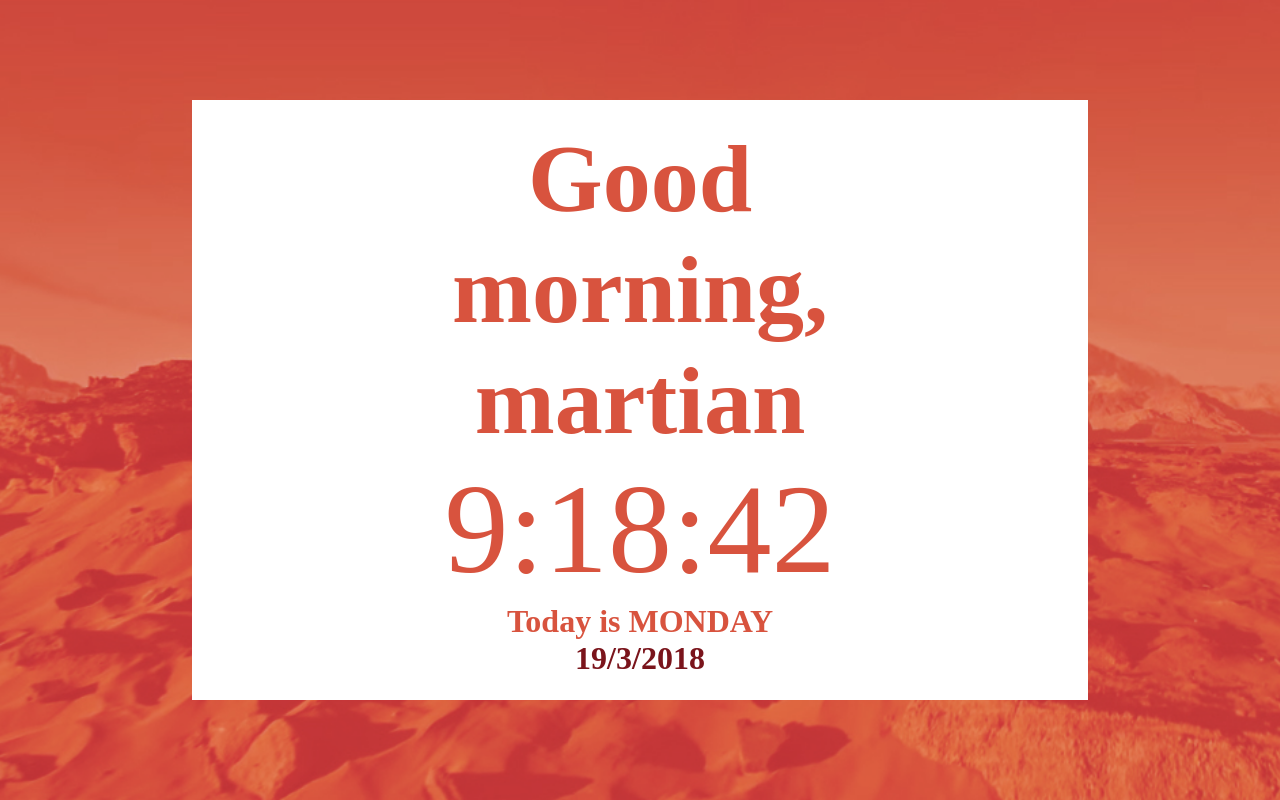
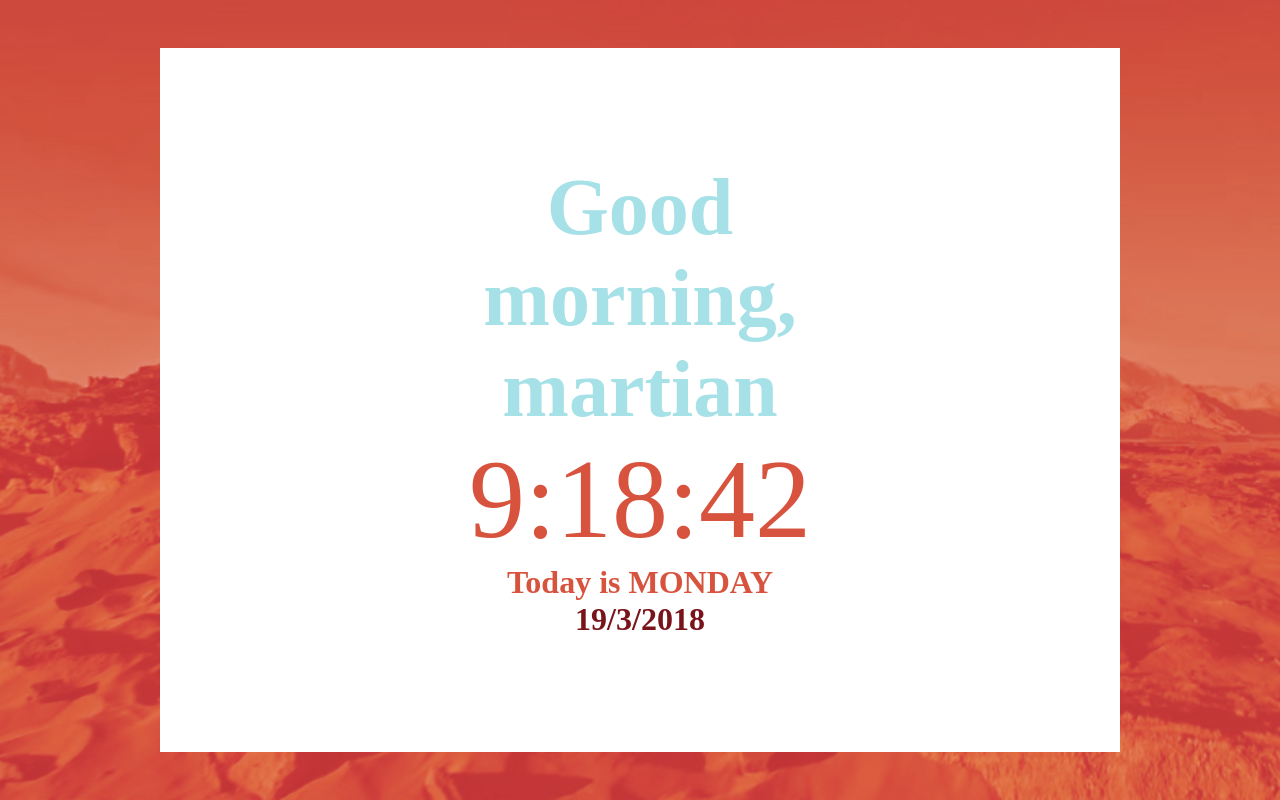
Before and after one commit to thesecretgoldfish/Challenge2---Alaa-Fouad, a plain HTML site: page index.html in a window 1280 px wide. Drawn offline with nearby package versions, Linux system fonts and the light colour scheme.

Commit message:
Corrected some font-size mistakes.

```diff
--- a/index.html
+++ b/index.html
@@ -9,13 +9,12 @@
 </head>
 <body class="body">
   <main>
-    <h1>Good <br> <span id="greeting"></span>,</br> martian</h1>
+    <h1 id="message">Good <br> <span id="greeting"></span>,</br> martian</h1>
     <section id="digitalClock"></section>
     <h2>Today is <span id="dag"></span></br> <span id="datum"></span>
 
   </main>
 
-
   <script src="https://cdnjs.cloudflare.com/ajax/libs/gsap/1.20.4/TweenMax.min.js"></script>
   <script type="text/javascript" src="script.js"></script>
 </body>
--- a/script.js
+++ b/script.js
@@ -17,7 +17,7 @@ setInterval(showTime,1000);
 function showMessage(hours) {
   console.log(hours);
 
-  if (hours > 6 && hours < 12) {
+  if (hours > 5 && hours < 12) {
     document.getElementById("greeting").innerText = "morning";
     document.getElementById("greeting").textContent = "morning";
     document.body.style.backgroundImage = "url(martian2.jpg)";
@@ -60,4 +60,5 @@ showDatum(); //Laat de datum zien
 //backgroundChangeOne.classList
 
 //Hieronder Tweenmax
-TweenMax.to("#bla", 6, {color:"#ace7ef"});
+TweenMax.to("#message", 6, {color:"#ace7ef"});
+TweenMax.to("#message", 0.5, {top: 250, ease: Elastic.easeOut});
--- a/style.css
+++ b/style.css
@@ -35,7 +35,6 @@ body {
   background-position: center;
   background-repeat: no-repeat;
 }
-
 main {
   width: 80vw;
   height: 70vh;
@@ -47,7 +46,7 @@ main {
 }
 #digitalClock {
   color: #ff4444;
-  font-size: 2.5rem;
+  font-size: 2rem;
 }
 }
 
@@ -67,10 +66,10 @@ main {
   justify-content: center;
 }
 h1 {
-  font-size: 4rem;
+  font-size: 3rem;
 }
 #digitalClock {
-  font-size: 5rem;
+  font-size: 4rem;
 }
 }
 
@@ -88,13 +87,13 @@ main {
   /*box-shadow: 0px 4px 30px 5px #911818;*/
 }
 h1 {
+  font-size: 4rem;
+}
+section {
   font-size: 6rem;
 }
-section {
-  font-size: 7rem;
-}
 h2 {
-  font-size: 3rem;
+  font-size: 2rem;
 }
 }
 
@@ -106,15 +105,16 @@ main {
   align-items: center;
   justify-content: center;
   width: 70vw;
-  height: 75vh;
+  height: 80vh;
   background-color: #fff;
+  padding: 2em;
 /*  box-shadow: 0px 4px 30px 5px #911818;*/
 }
 h1 {
-  font-size: 6rem;
+  font-size: 5rem;
 }
 section {
-  font-size: 8rem;
+  font-size: 7rem;
 }
 h2 {
   font-size: 2rem;
```
